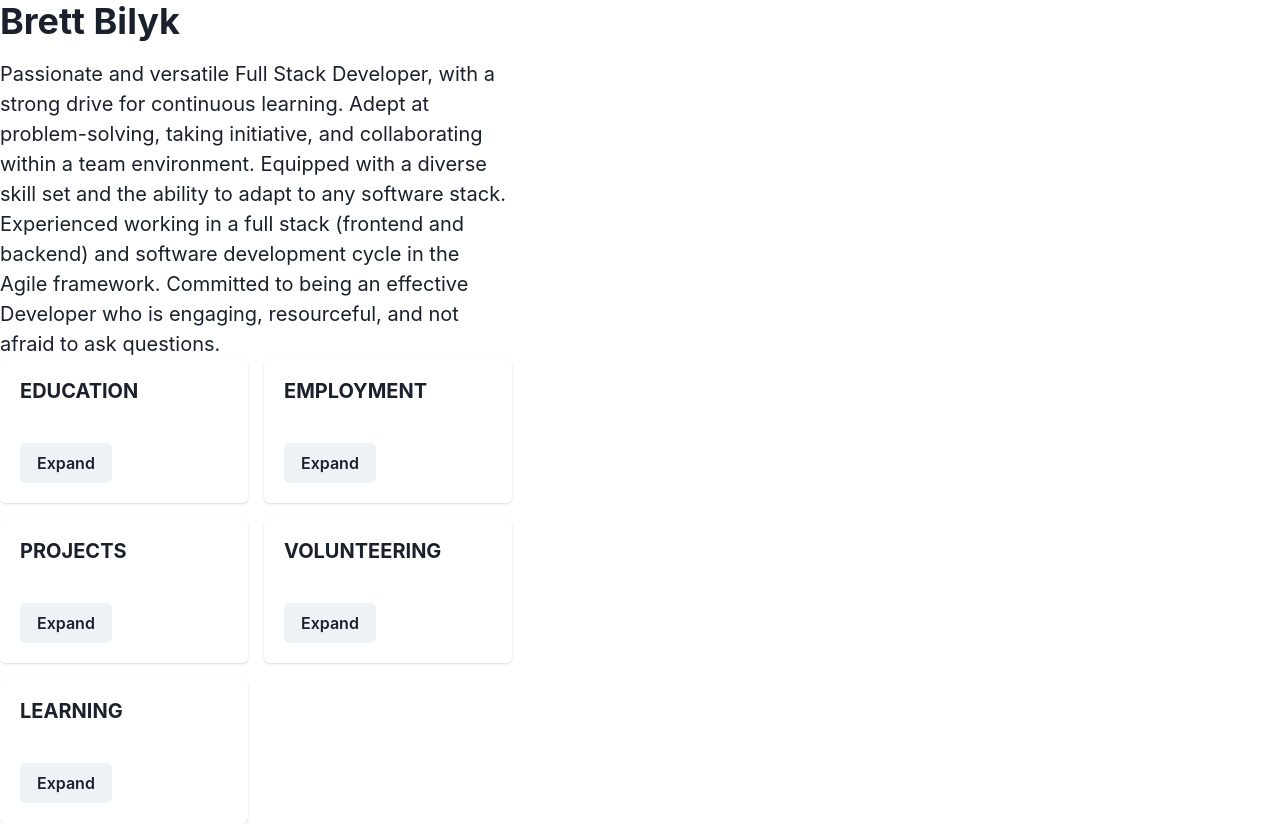
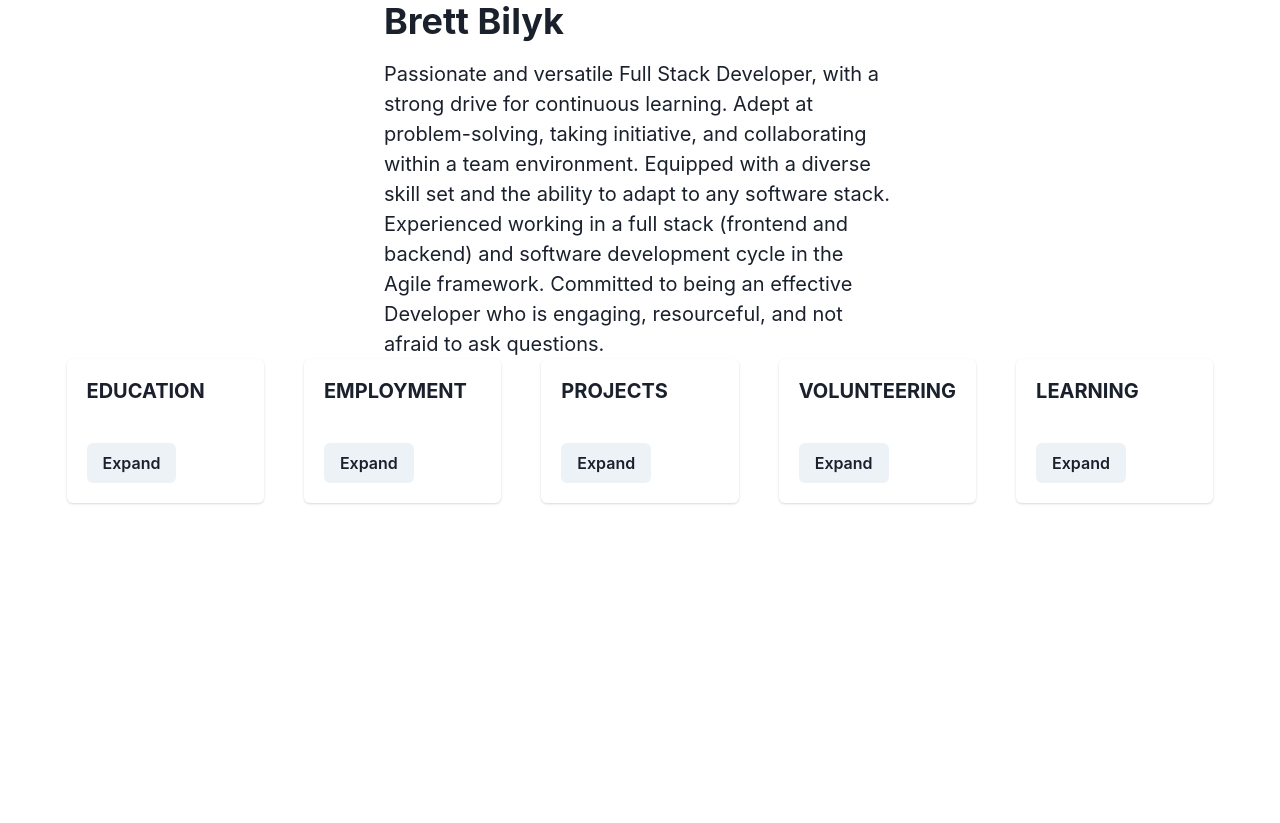
Before and after one commit to bilykb/bilykb.github.io, a React (Vite) app: page / in a window 1280 px wide. After the commit the page ends 800 px from the top, so only its background shows below. Built offline with nearby package versions, Linux system fonts and the light colour scheme.

Commit message:
Attempt to center content

```diff
--- a/src/App.tsx
+++ b/src/App.tsx
@@ -2,15 +2,17 @@
 import './App.css'
 import Details from './components/Details'
 import Title from './components/Title'
-
+import { Flex, Center } from '@chakra-ui/react'
 
 function App() {
 
   return (
-    <>
-      <Title />
-      <Details />
-    </>
+    <Flex align={'center'} direction={'column'}>
+      {/* <Center w={'100rem'} h={'100rem'}> */}
+        <Title />
+        <Details />
+      {/* </Center> */}
+    </Flex>
   )
 }
 
--- a/src/components/Details.tsx
+++ b/src/components/Details.tsx
@@ -17,6 +17,8 @@ function Details() {
   const [ selectedSection, setSelectedSection ] = useState('')
   const [ selectedContent, setSelectedContent ] = useState<DataType[]>([])
 
+  const sectionDataKeyArray = Object.keys(sectionData)
+
   const openModal = (sectionName: string) => {
     setSelectedSection(sectionName)
     setSelectedContent(sectionData[sectionName])
@@ -30,8 +32,8 @@ function Details() {
 
   return (
     <>
-      <SimpleGrid spacing={4} templateColumns='repeat(auto-fill, minmax(200px, 1fr))'>
-        {Object.keys(sectionData).map(sectionName => {
+      <SimpleGrid columns={sectionDataKeyArray.length} row={1} spacing={10}>
+          {sectionDataKeyArray.map(sectionName => {
             return (
                 <Card>
                   <CardHeader>
@@ -51,7 +53,6 @@ function Details() {
             sectionName={selectedSection.toUpperCase()}
             selectedContent={selectedContent}
           />
-
         )}
     </>
   )
--- a/src/data.ts
+++ b/src/data.ts
@@ -35,7 +35,7 @@ export const sectionData: SectionType = {
       header: 'MacEwan University',
       date: 'September 2010 to May 2015',
       content: [
-        'Bachelor of ARts History Major and Political Science Minor'
+        'Bachelor of Arts History Major and Political Science Minor'
       ]
     }
   ],
--- a/src/index.css
+++ b/src/index.css
@@ -1,4 +1,4 @@
-:root {
+/* :root {
   font-family: Inter, system-ui, Avenir, Helvetica, Arial, sans-serif;
   line-height: 1.5;
   font-weight: 400;
@@ -66,4 +66,4 @@ button:focus-visible {
   button {
     background-color: #f9f9f9;
   }
-}
+} */
```
Lines whose indentation alone changed are shown as unchanged.
